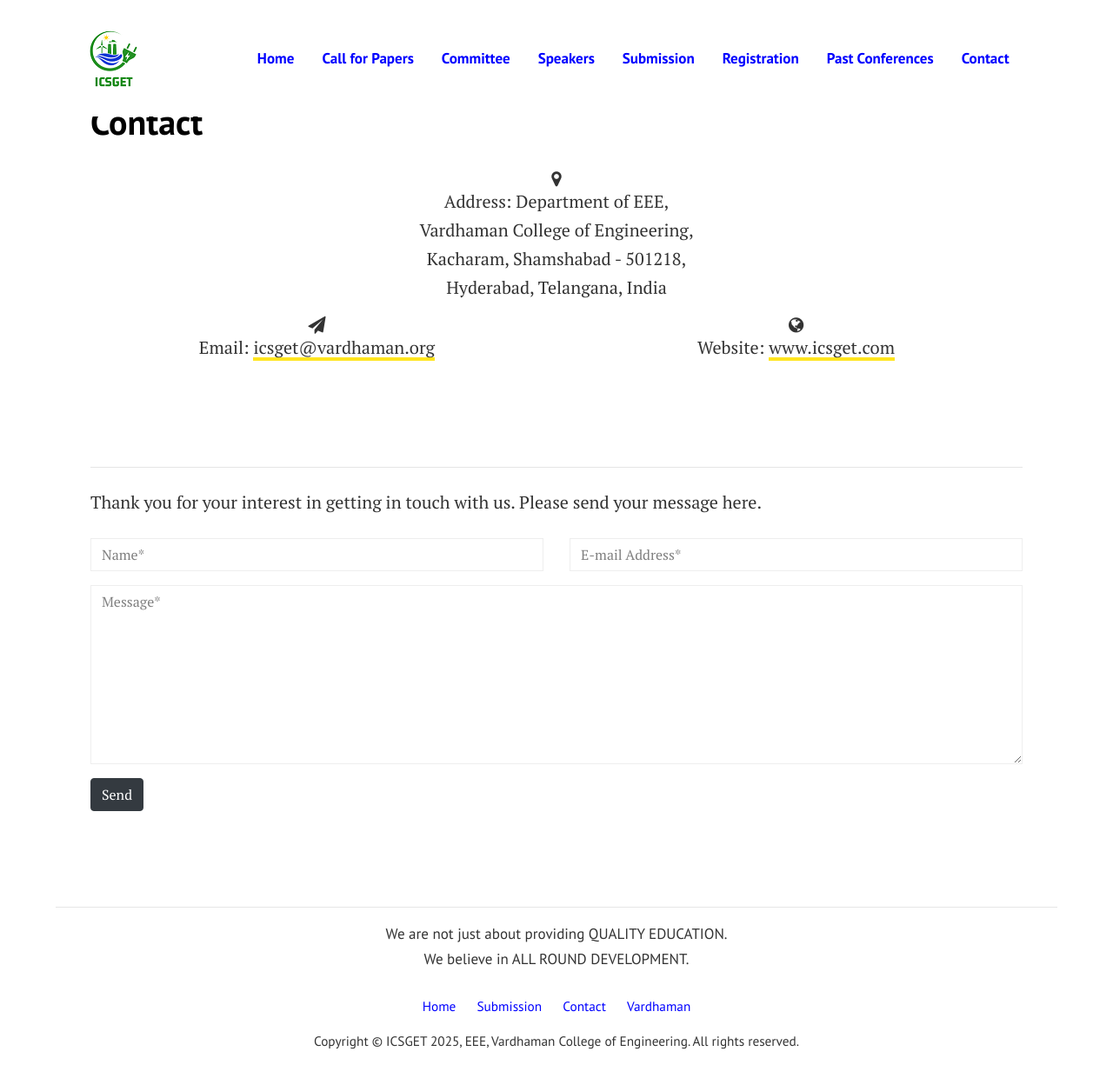
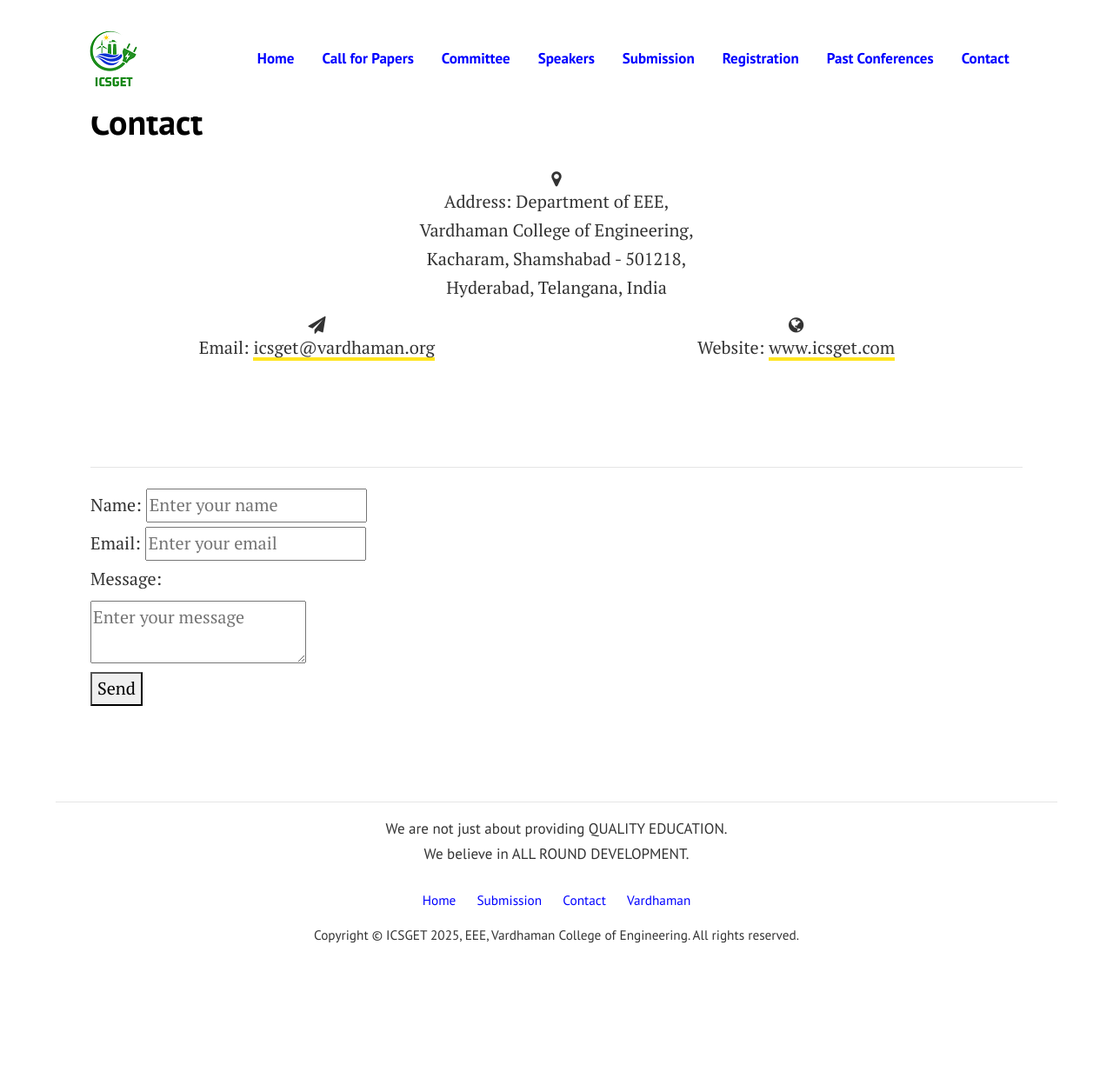
Before and after one commit to sravivarmanvce/temp, a Jekyll site: the page built from pages/contact.html, in a window 1280 px wide and 1240 px high. Shown: the whole window at 87% size. Built offline with Jekyll 4.4.1, drawn with Linux system fonts in a browser that asks for light colours.

Commit message:
changed form

```diff
--- a/pages/contact.html
+++ b/pages/contact.html
@@ -41,16 +41,12 @@
 <p></p>
 
 <hr>
-<form action="https://formspree.io/f/mgebrpaq" method="POST">
-<p class="mb-4">Thank you for your interest in getting in touch with us. Please send your message here.</p>
-<div class="form-group row">
-<div class="col-md-6">
-<input class="form-control" type="text" name="name" placeholder="Name*" required>
-</div>
-<div class="col-md-6">
-<input class="form-control" type="email" name="_replyto" placeholder="E-mail Address*" required>
-</div>
-</div>
-<textarea rows="8" class="form-control mb-3" name="message" placeholder="Message*" required></textarea>
-<input class="btn btn-dark" type="submit" value="Send">
-</form>
+	<form action="https://airform.io/icsget@vardhaman.org" method="post">
+    <label for="fname">Name:</label>
+    <input type="text" name="name" placeholder="Enter your name"><br>
+    <label for="email">Email:</label>
+    <input type="text" name="email" placeholder="Enter your email"><br>
+    <div style="vertical-align: middle"><div><label for="message">Message:</label></div></div>
+    <textarea name="message" placeholder="Enter your message"></textarea><br>
+    <button>Send</button>
+    </form>
```
